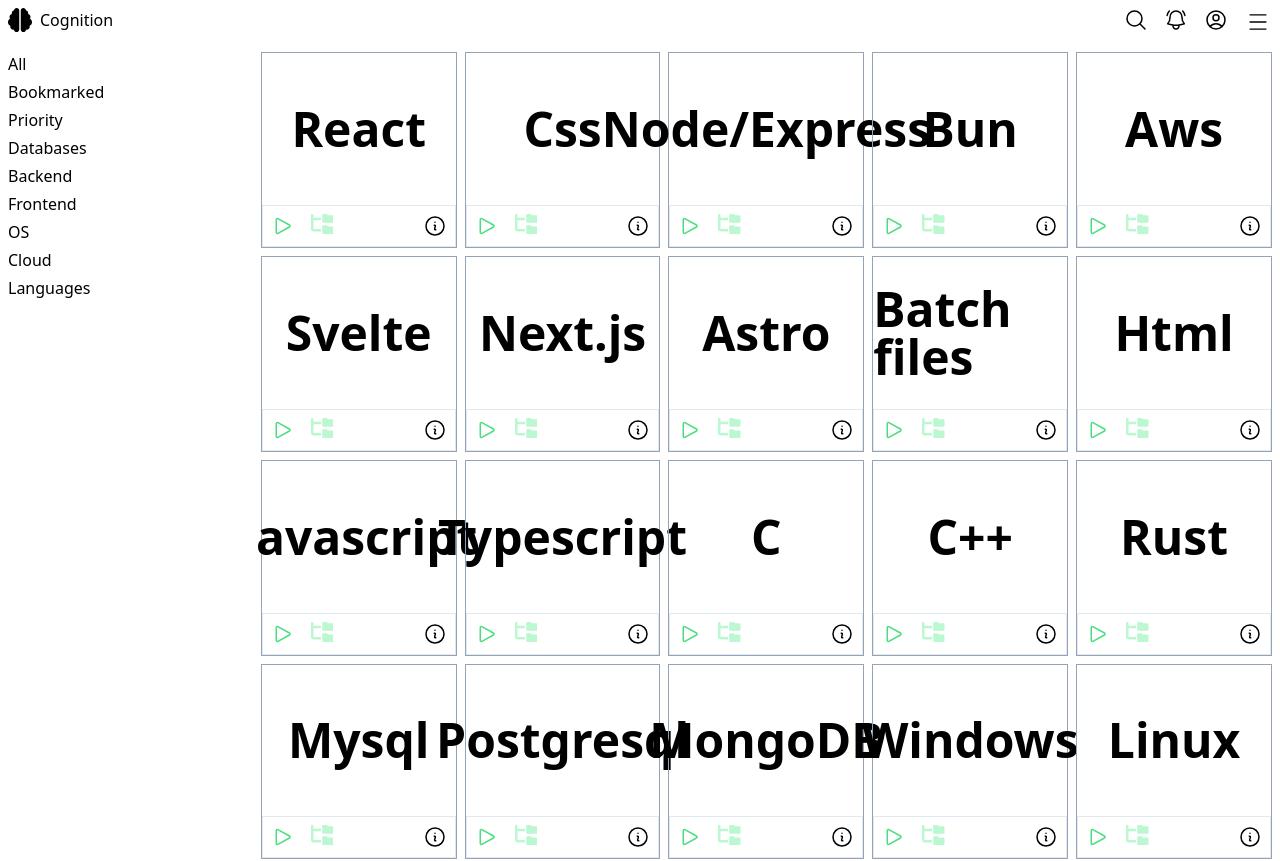
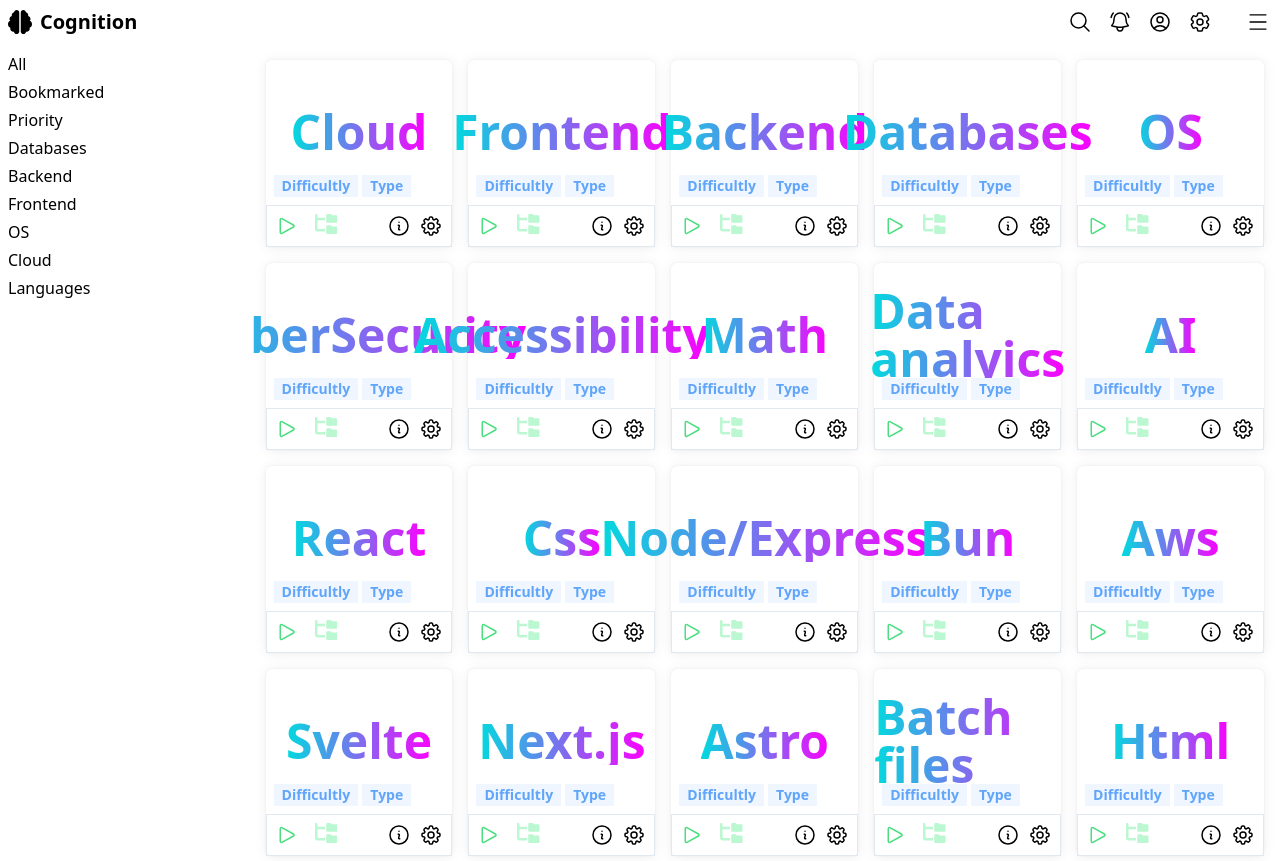
Before and after one commit to JordanRoberts-2000/Cognition, a React (Vite) app: page / in a window 1280 px wide. Shown: the top 861 px of the page. Built offline with nearby package versions, Linux system fonts and the light colour scheme.

Commit message:
more ui improvements

```diff
--- a/src/App.tsx
+++ b/src/App.tsx
@@ -7,7 +7,7 @@
         <>
             <Header />
             <div className="flex flex-col md:flex-row">
-                <div className="flex-[2] sticky top-11 bg-white border-b-2 border-black">
+                <div className="flex-[2] sticky top-11 bg-white border-b-2 border-black z-10">
                     <ul className="flex md:flex-col gap-4 md:gap-1 w-full overflow-x-auto p-2">
                         <li>All</li>
                         <li>Bookmarked</li>
@@ -20,7 +20,7 @@
                         <li>Languages</li>
                     </ul>
                 </div>
-                <div className="grid grid-cols-1 md:grid-cols-5 w-full gap-2 flex-[8] pb-2 px-2 md:pt-2">
+                <div className="grid grid-cols-1 md:grid-cols-5 w-full gap-4 flex-[8] p-4">
                     {data.allData.map((el, i) => <Category key={i} title={el.name}/>)}
                 </div>
             </div>
--- a/src/assets/styles/index.css
+++ b/src/assets/styles/index.css
@@ -19,3 +19,9 @@
 .textGlow{
     text-shadow: 0 0 0.3em currentColor;
 }
+
+.gradientText{
+    background: linear-gradient(90deg,#00dbde, #fc00ff);
+    background-clip: text;
+    -webkit-text-fill-color: transparent;
+}
--- a/src/components/categories/Category.tsx
+++ b/src/components/categories/Category.tsx
@@ -2,11 +2,15 @@
     title: string
 }
 
-const Category = ({title}: Props) => {
+const Category = ({ title }: Props) => {
     return (
-        <div className="aspect-video md:aspect-square flex flex-col border border-slate-400">
-            <div className="flex-1 flex items-center justify-center text-5xl font-bold">
-                {title}
+        <div className="aspect-video md:aspect-square flex flex-col rounded-md customShadow">
+            <div className="flex-1 relative flex items-center justify-center font-bold">
+                <span className="text-5xl gradientText">{title}</span>
+                <div className="flex gap-1 absolute bottom-2 left-2 text-sm">
+                    <div className="bg-blue-50 px-2 py-[1px] text-blue-400 font-semibold">Difficultly</div>
+                    <div className="bg-blue-50 px-2 py-[1px] text-blue-400 font-semibold">Type</div>
+                </div>
             </div>
             <div className="border-slate-200 border p-2 flex">
                 <div className="flex">
@@ -15,9 +19,15 @@
                     </svg>
                     <svg className="h-5 fill-green-200 ml-4" xmlns="http://www.w3.org/2000/svg" viewBox="0 0 576 512"><path d="M64 32C64 14.3 49.7 0 32 0S0 14.3 0 32v96V384c0 35.3 28.7 64 64 64H256V384H64V160H256V96H64V32zM288 192c0 17.7 14.3 32 32 32H544c17.7 0 32-14.3 32-32V64c0-17.7-14.3-32-32-32H445.3c-8.5 0-16.6-3.4-22.6-9.4L409.4 9.4c-6-6-14.1-9.4-22.6-9.4H320c-17.7 0-32 14.3-32 32V192zm0 288c0 17.7 14.3 32 32 32H544c17.7 0 32-14.3 32-32V352c0-17.7-14.3-32-32-32H445.3c-8.5 0-16.6-3.4-22.6-9.4l-13.3-13.3c-6-6-14.1-9.4-22.6-9.4H320c-17.7 0-32 14.3-32 32V480z" /></svg>
                 </div>
-                <svg className="w-6 h-6 ml-auto stroke-black" xmlns="http://www.w3.org/2000/svg" fill="none" viewBox="0 0 24 24" strokeWidth={1.5}>
-                    <path strokeLinecap="round" strokeLinejoin="round" d="M11.25 11.25l.041-.02a.75.75 0 011.063.852l-.708 2.836a.75.75 0 001.063.853l.041-.021M21 12a9 9 0 11-18 0 9 9 0 0118 0zm-9-3.75h.008v.008H12V8.25z" />
-                </svg>
+                <div className="ml-auto flex gap-2">
+                    <svg className="w-6 h-6 stroke-black" xmlns="http://www.w3.org/2000/svg" fill="none" viewBox="0 0 24 24" strokeWidth={1.5}>
+                        <path strokeLinecap="round" strokeLinejoin="round" d="M11.25 11.25l.041-.02a.75.75 0 011.063.852l-.708 2.836a.75.75 0 001.063.853l.041-.021M21 12a9 9 0 11-18 0 9 9 0 0118 0zm-9-3.75h.008v.008H12V8.25z" />
+                    </svg>
+                    <svg className="w-6 h-6 stroke-black" xmlns="http://www.w3.org/2000/svg" fill="none" viewBox="0 0 24 24" strokeWidth={1.5}>
+                        <path strokeLinecap="round" strokeLinejoin="round" d="M10.343 3.94c.09-.542.56-.94 1.11-.94h1.093c.55 0 1.02.398 1.11.94l.149.894c.07.424.384.764.78.93.398.164.855.142 1.205-.108l.737-.527a1.125 1.125 0 011.45.12l.773.774c.39.389.44 1.002.12 1.45l-.527.737c-.25.35-.272.806-.107 1.204.165.397.505.71.93.78l.893.15c.543.09.94.56.94 1.109v1.094c0 .55-.397 1.02-.94 1.11l-.893.149c-.425.07-.765.383-.93.78-.165.398-.143.854.107 1.204l.527.738c.32.447.269 1.06-.12 1.45l-.774.773a1.125 1.125 0 01-1.449.12l-.738-.527c-.35-.25-.806-.272-1.203-.107-.397.165-.71.505-.781.929l-.149.894c-.09.542-.56.94-1.11.94h-1.094c-.55 0-1.019-.398-1.11-.94l-.148-.894c-.071-.424-.384-.764-.781-.93-.398-.164-.854-.142-1.204.108l-.738.527c-.447.32-1.06.269-1.45-.12l-.773-.774a1.125 1.125 0 01-.12-1.45l.527-.737c.25-.35.273-.806.108-1.204-.165-.397-.505-.71-.93-.78l-.894-.15c-.542-.09-.94-.56-.94-1.109v-1.094c0-.55.398-1.02.94-1.11l.894-.149c.424-.07.765-.383.93-.78.165-.398.143-.854-.107-1.204l-.527-.738a1.125 1.125 0 01.12-1.45l.773-.773a1.125 1.125 0 011.45-.12l.737.527c.35.25.807.272 1.204.107.397-.165.71-.505.78-.929l.15-.894z" />
+                        <path strokeLinecap="round" strokeLinejoin="round" d="M15 12a3 3 0 11-6 0 3 3 0 016 0z" />
+                    </svg>
+                </div>
             </div>
         </div>
     )
--- a/src/components/ui/header/Header.tsx
+++ b/src/components/ui/header/Header.tsx
@@ -3,12 +3,12 @@
 
 const Header = () => {
     return (
-        <HeaderWrapper2 className="bg-white p-2">
-            <div className="flex gap-2">
+        <HeaderWrapper2 className="bg-white p-2 items-center">
+            <div className="flex gap-2 text-xl font-semibold items-center">
                 <svg className="h-6 fill-black" xmlns="http://www.w3.org/2000/svg" viewBox="0 0 512 512"><path d="M184 0c30.9 0 56 25.1 56 56V456c0 30.9-25.1 56-56 56c-28.9 0-52.7-21.9-55.7-50.1c-5.2 1.4-10.7 2.1-16.3 2.1c-35.3 0-64-28.7-64-64c0-7.4 1.3-14.6 3.6-21.2C21.4 367.4 0 338.2 0 304c0-31.9 18.7-59.5 45.8-72.3C37.1 220.8 32 207 32 192c0-30.7 21.6-56.3 50.4-62.6C80.8 123.9 80 118 80 112c0-29.9 20.6-55.1 48.3-62.1C131.3 21.9 155.1 0 184 0zM328 0c28.9 0 52.6 21.9 55.7 49.9c27.8 7 48.3 32.1 48.3 62.1c0 6-.8 11.9-2.4 17.4c28.8 6.2 50.4 31.9 50.4 62.6c0 15-5.1 28.8-13.8 39.7C493.3 244.5 512 272.1 512 304c0 34.2-21.4 63.4-51.6 74.8c2.3 6.6 3.6 13.8 3.6 21.2c0 35.3-28.7 64-64 64c-5.6 0-11.1-.7-16.3-2.1c-3 28.2-26.8 50.1-55.7 50.1c-30.9 0-56-25.1-56-56V56c0-30.9 25.1-56 56-56z" /></svg>
                 Cognition
             </div>
-            <div className="ml-auto mr-4 flex gap-4">
+            <div className="ml-auto mr-8 flex gap-4">
                 <svg className="w-6 h-6 stroke-black" xmlns="http://www.w3.org/2000/svg" fill="none" viewBox="0 0 24 24" strokeWidth={1.5}>
                     <path strokeLinecap="round" strokeLinejoin="round" d="M21 21l-5.197-5.197m0 0A7.5 7.5 0 105.196 5.196a7.5 7.5 0 0010.607 10.607z" />
                 </svg>
@@ -18,6 +18,10 @@
                 <svg className="w-6 h-6 stroke-black" xmlns="http://www.w3.org/2000/svg" fill="none" viewBox="0 0 24 24" strokeWidth={1.5}>
                     <path strokeLinecap="round" strokeLinejoin="round" d="M17.982 18.725A7.488 7.488 0 0012 15.75a7.488 7.488 0 00-5.982 2.975m11.963 0a9 9 0 10-11.963 0m11.963 0A8.966 8.966 0 0112 21a8.966 8.966 0 01-5.982-2.275M15 9.75a3 3 0 11-6 0 3 3 0 016 0z" />
                 </svg>
+                <svg className="w-6 h-6 stroke-black" xmlns="http://www.w3.org/2000/svg" fill="none" viewBox="0 0 24 24" strokeWidth={1.5}>
+                    <path strokeLinecap="round" strokeLinejoin="round" d="M9.594 3.94c.09-.542.56-.94 1.11-.94h2.593c.55 0 1.02.398 1.11.94l.213 1.281c.063.374.313.686.645.87.074.04.147.083.22.127.324.196.72.257 1.075.124l1.217-.456a1.125 1.125 0 011.37.49l1.296 2.247a1.125 1.125 0 01-.26 1.431l-1.003.827c-.293.24-.438.613-.431.992a6.759 6.759 0 010 .255c-.007.378.138.75.43.99l1.005.828c.424.35.534.954.26 1.43l-1.298 2.247a1.125 1.125 0 01-1.369.491l-1.217-.456c-.355-.133-.75-.072-1.076.124a6.57 6.57 0 01-.22.128c-.331.183-.581.495-.644.869l-.213 1.28c-.09.543-.56.941-1.11.941h-2.594c-.55 0-1.02-.398-1.11-.94l-.213-1.281c-.062-.374-.312-.686-.644-.87a6.52 6.52 0 01-.22-.127c-.325-.196-.72-.257-1.076-.124l-1.217.456a1.125 1.125 0 01-1.369-.49l-1.297-2.247a1.125 1.125 0 01.26-1.431l1.004-.827c.292-.24.437-.613.43-.992a6.932 6.932 0 010-.255c.007-.378-.138-.75-.43-.99l-1.004-.828a1.125 1.125 0 01-.26-1.43l1.297-2.247a1.125 1.125 0 011.37-.491l1.216.456c.356.133.751.072 1.076-.124.072-.044.146-.087.22-.128.332-.183.582-.495.644-.869l.214-1.281z" />
+                    <path strokeLinecap="round" strokeLinejoin="round" d="M15 12a3 3 0 11-6 0 3 3 0 016 0z" />
+                </svg>
             </div>
             <SvgHamburgerMenu />
         </HeaderWrapper2>
--- a/src/data/data.json
+++ b/src/data/data.json
@@ -1,5 +1,35 @@
 {
     "allData": [
+        {
+            "name" : "Cloud"
+        },
+        {
+            "name" : "Frontend"
+        },
+        {
+            "name" : "Backend"
+        },
+        {
+            "name" : "Databases"
+        },
+        {
+            "name" : "OS"
+        },
+        {
+            "name" : "CyberSecurity"
+        },
+        {
+            "name" : "Accessibility"
+        },
+        {
+            "name" : "Math"
+        },
+        {
+            "name" : "Data analyics"
+        },
+        {
+            "name" : "AI"
+        },
         {
             "name" : "React"
         },
```
